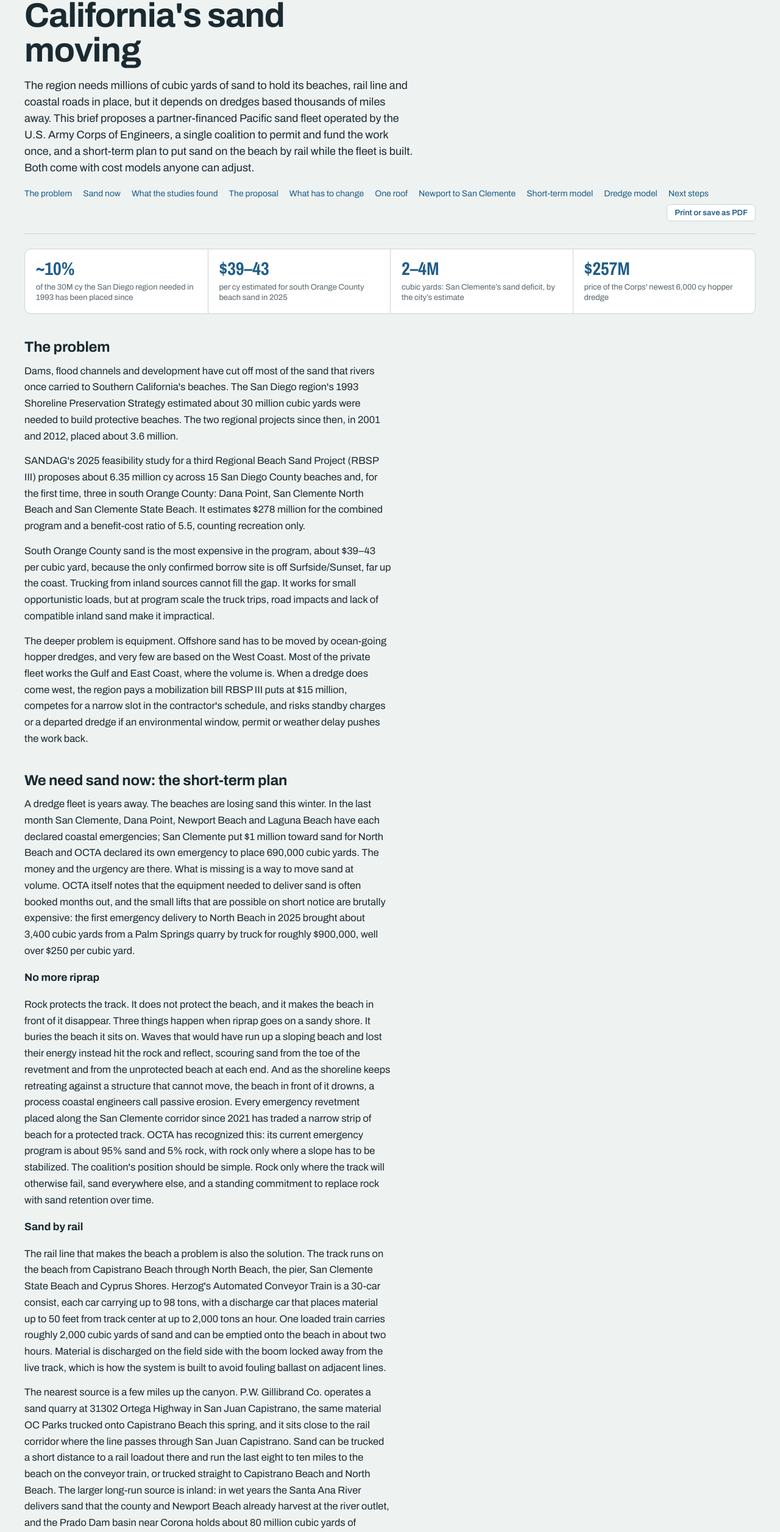
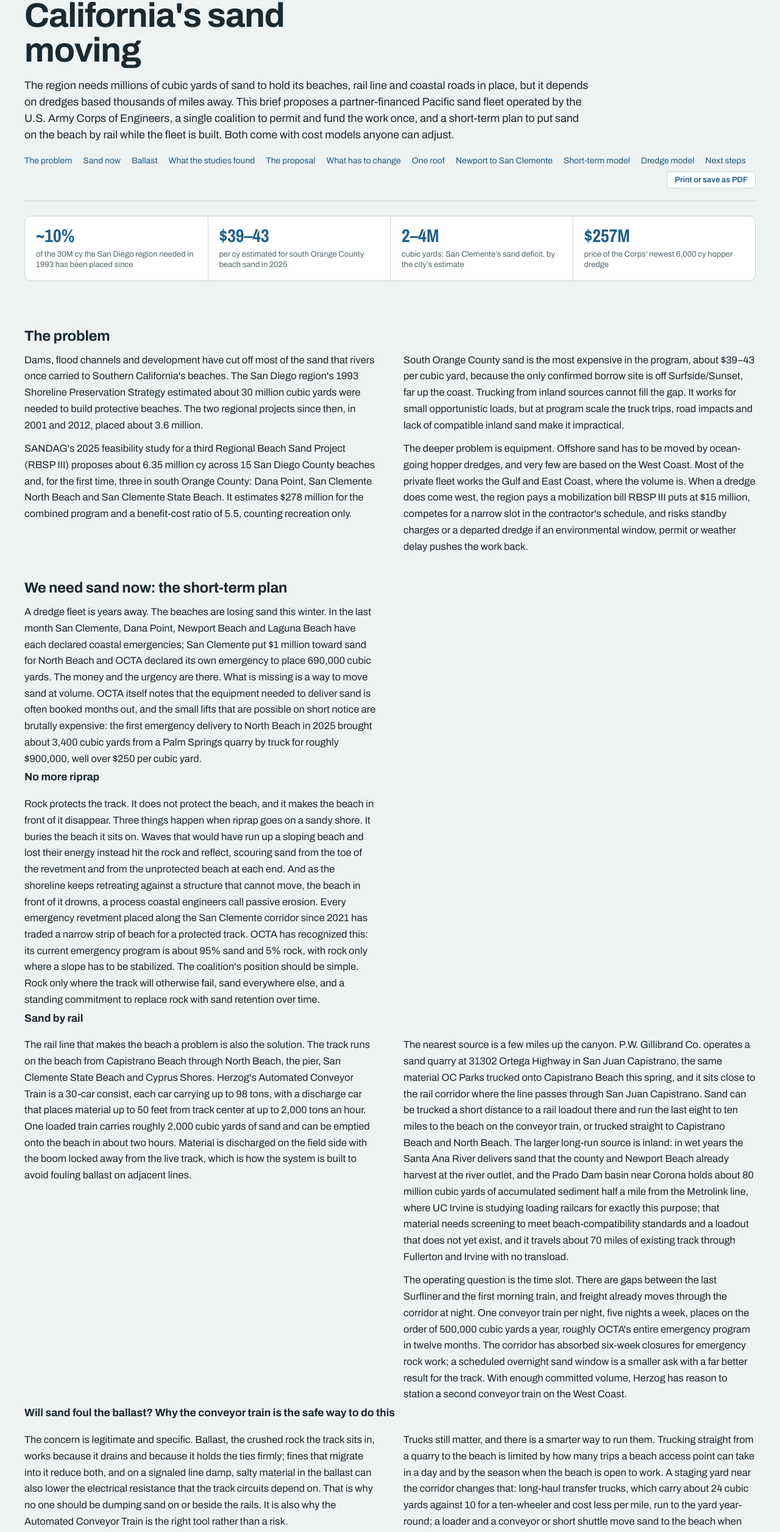
Before and after one commit to sleepy-mariner/sand, a plain HTML site: page index.html in a window 1280 px wide. Shown: the part 143-2656 px from the top of the page at 61% size. Drawn offline with nearby package versions, Linux system fonts and the light colour scheme.

Commit message:
Add files via upload

```diff
--- a/index.html
+++ b/index.html
@@ -163,6 +163,18 @@ aside{position:sticky;top:calc(12px + env(safe-area-inset-top,0px));max-height:c
   .sources a::after{content:" (" attr(href) ")";font-size:8pt;color:var(--muted);word-break:break-all}
 }
 input,select{-webkit-text-fill-color:var(--ink);opacity:1;color-scheme:light dark}
+
+@media (min-width:1100px){
+  .prose{max-width:none}
+  .lede{max-width:90ch}
+  .prose section{column-count:2;column-gap:44px}
+  .prose section>h2,.prose section>h3{column-span:all}
+  .prose section>h3{margin-top:4px}
+  .prose p,.prose li{break-inside:avoid}
+  .prose p{margin-bottom:12px}
+  #next ol,#sources ul{break-inside:avoid}
+  .modelsec .prose{column-count:1}
+}
 </style>
 </head>
 <body>
@@ -172,7 +184,7 @@ input,select{-webkit-text-fill-color:var(--ink);opacity:1;color-scheme:light dar
   <h1>Keeping Southern California's sand moving</h1>
   <p class="lede">The region needs millions of cubic yards of sand to hold its beaches, rail line and coastal roads in place, but it depends on dredges based thousands of miles away. This brief proposes a partner-financed Pacific sand fleet operated by the U.S. Army Corps of Engineers, a single coalition to permit and fund the work once, and a short-term plan to put sand on the beach by rail while the fleet is built. Both come with cost models anyone can adjust.</p>
   <nav class="toc" aria-label="Sections">
-    <a href="#problem">The problem</a><a href="#now">Sand now</a><a href="#studies">What the studies found</a><a href="#proposal">The proposal</a><a href="#hurdles">What has to change</a><a href="#oneroof">One roof</a><a href="#coast">Newport to San Clemente</a><a href="#stmodel">Short-term model</a><a href="#model">Dredge model</a><a href="#next">Next steps</a><button type="button" class="printbtn" onclick="window.print()">Print or save as PDF</button>
+    <a href="#problem">The problem</a><a href="#now">Sand now</a><a href="#ballast">Ballast</a><a href="#studies">What the studies found</a><a href="#proposal">The proposal</a><a href="#hurdles">What has to change</a><a href="#oneroof">One roof</a><a href="#coast">Newport to San Clemente</a><a href="#stmodel">Short-term model</a><a href="#model">Dredge model</a><a href="#next">Next steps</a><button type="button" class="printbtn" onclick="window.print()">Print or save as PDF</button>
   </nav>
 </header>
 
@@ -200,6 +212,10 @@ input,select{-webkit-text-fill-color:var(--ink);opacity:1;color-scheme:light dar
 <p>The rail line that makes the beach a problem is also the solution. The track runs on the beach from Capistrano Beach through North Beach, the pier, San Clemente State Beach and Cyprus Shores. Herzog's Automated Conveyor Train is a 30-car consist, each car carrying up to 98 tons, with a discharge car that places material up to 50 feet from track center at up to 2,000 tons an hour. One loaded train carries roughly 2,000 cubic yards of sand and can be emptied onto the beach in about two hours. Material is discharged on the field side with the boom locked away from the live track, which is how the system is built to avoid fouling ballast on adjacent lines.</p>
 <p>The nearest source is a few miles up the canyon. P.W. Gillibrand Co. operates a sand quarry at 31302 Ortega Highway in San Juan Capistrano, the same material OC Parks trucked onto Capistrano Beach this spring, and it sits close to the rail corridor where the line passes through San Juan Capistrano. Sand can be trucked a short distance to a rail loadout there and run the last eight to ten miles to the beach on the conveyor train, or trucked straight to Capistrano Beach and North Beach. The larger long-run source is inland: in wet years the Santa Ana River delivers sand that the county and Newport Beach already harvest at the river outlet, and the Prado Dam basin near Corona holds about 80 million cubic yards of accumulated sediment half a mile from the Metrolink line, where UC Irvine is studying loading railcars for exactly this purpose; that material needs screening to meet beach-compatibility standards and a loadout that does not yet exist, and it travels about 70 miles of existing track through Fullerton and Irvine with no transload.</p>
 <p>The operating question is the time slot. There are gaps between the last Surfliner and the first morning train, and freight already moves through the corridor at night. One conveyor train per night, five nights a week, places on the order of 500,000 cubic yards a year, roughly OCTA's entire emergency program in twelve months. The corridor has absorbed six-week closures for emergency rock work; a scheduled overnight sand window is a smaller ask with a far better result for the track. With enough committed volume, Herzog has reason to station a second conveyor train on the West Coast.</p>
+<h3 id="ballast">Will sand foul the ballast? Why the conveyor train is the safe way to do this</h3>
+<p>The concern is legitimate and specific. Ballast, the crushed rock the track sits in, works because it drains and because it holds the ties firmly; fines that migrate into it reduce both, and on a signaled line damp, salty material in the ballast can also lower the electrical resistance that the track circuits depend on. That is why no one should be dumping sand on or beside the rails. It is also why the Automated Conveyor Train is the right tool rather than a risk.</p>
+<p>The train never puts sand on the track structure. Its discharge car carries a 35-foot boom that places material up to 50 feet from track center, well beyond the ballast shoulder and the toe of the embankment, at an angle of up to 45 degrees to either side, and the boom locks on the field side so it cannot swing back over the live track. Sand goes onto the seaward beach, below track grade, where it belongs. The same machine is used by Class I railroads to deliver ballast itself and to rebuild washed-out track, work that depends on exactly this control. A few operating rules close the remaining gap: discharge only with the boom at its outer reach, place in a windrow that dozers spread the same night, mist the windrow against windblown dust, hold the window when winds are onshore and strong, use beach-compatible sand with the low fines content the permits already require, and run a track inspection and a sweep before the first train in the morning. Herzog has told the coalition the train can do this without fouling the ballast; the operating rules make that a condition of the contract rather than a promise.</p>
+<p>Two points put the risk in proportion. First, OCTA’s own plan places 540,000 cubic yards of sand right beside this track, by truck and by dredge; the sand ends up in the same place whichever vehicle brings it, so the question is which delivery method controls placement best, and a boom that drops sand at a fixed distance from the rail controls it better than a dump truck backing down a beach ramp. Second, the track already lives on a beach. Windblown sand and salt spray reach the ballast today, and the storms that overtop the line leave cobble, kelp and wet sand on the ties. A wider beach is the thing that stops that. The way to settle it is a pilot: one train, one night, with track geometry and ballast resistance measured before and after, witnessed by Metrolink’s track engineers. If the numbers move, the rules change; if they do not, the objection is answered.</p>
 <p>Trucks still matter, and there is a smarter way to run them. Trucking straight from a quarry to the beach is limited by how many trips a beach access point can take in a day and by the season when the beach is open to work. A staging yard near the corridor changes that: long-haul transfer trucks, which carry about 24 cubic yards against 10 for a ten-wheeler and cost less per mile, run to the yard year-round; a loader and a conveyor or short shuttle move sand to the beach when the window is open. Rather than lease a fleet and hire drivers, the coalition should sign a four- to five-year haul contract with a guaranteed annual volume. The commitment is what cuts the price: a hauler who knows the work is there for five years can lock in trucks and drivers, price below the spot rate, and fill the months the beach is closed with commercial work a public fleet legally cannot take, so the idle-truck risk sits with the hauler rather than the coalition. The model shows where that pays: on a long haul like Prado it cuts the trucking cost by roughly a fifth to a quarter, while on the short run from Gillibrand the double handling cancels most of the gain. An owned fleet of leased trucks saves a little more on paper, but only if other public agencies keep the trucks busy in the off months, and it leaves the coalition paying for parked trucks the moment a permit slips; the guaranteed contract captures most of the saving without that exposure.</p>
 <p>The model below prices this for each city with editable assumptions. The point it makes is not that rail is cheap. It is that rail is available in months, scales to the volume the emergency declarations call for, and costs about what dredged sand will cost in five years.</p>
 </section>
```
